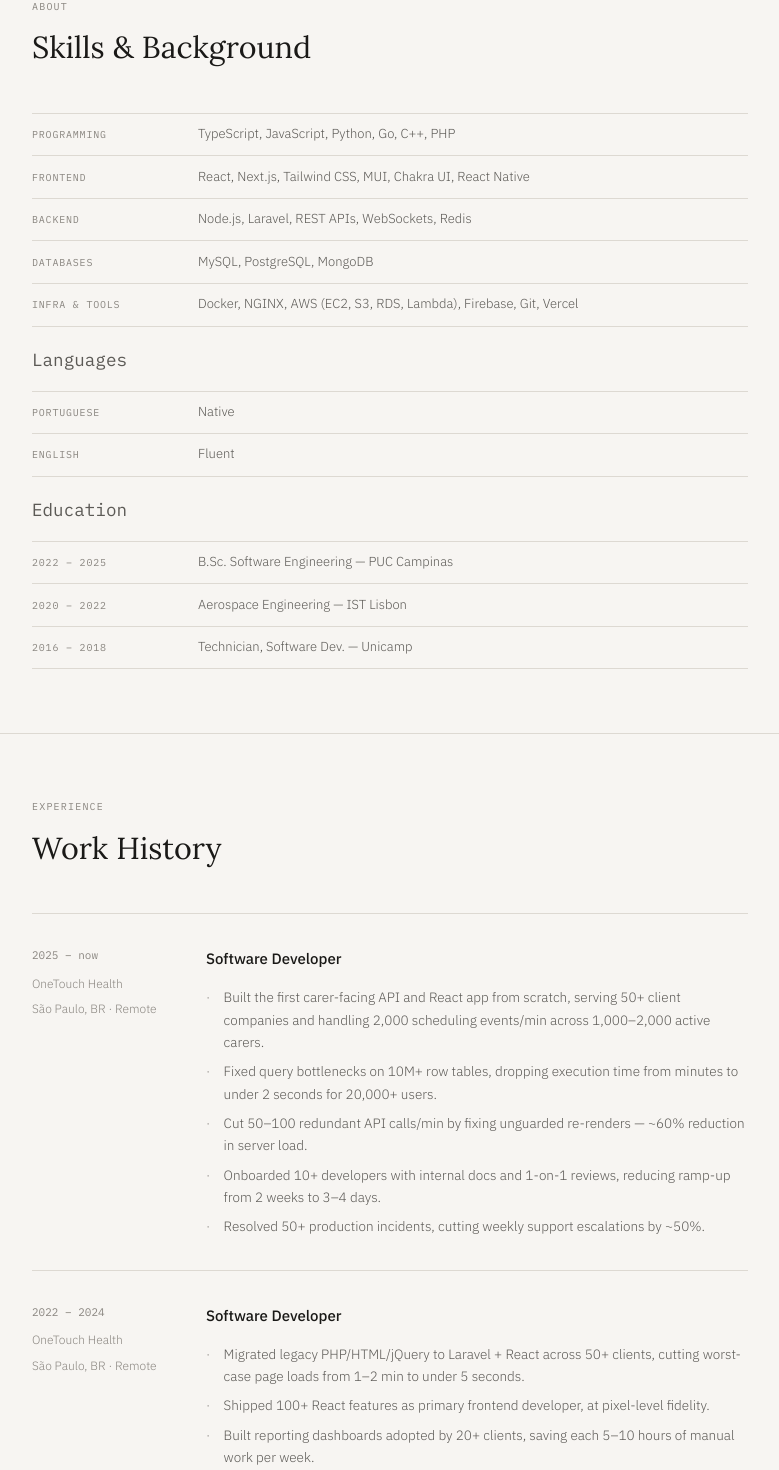
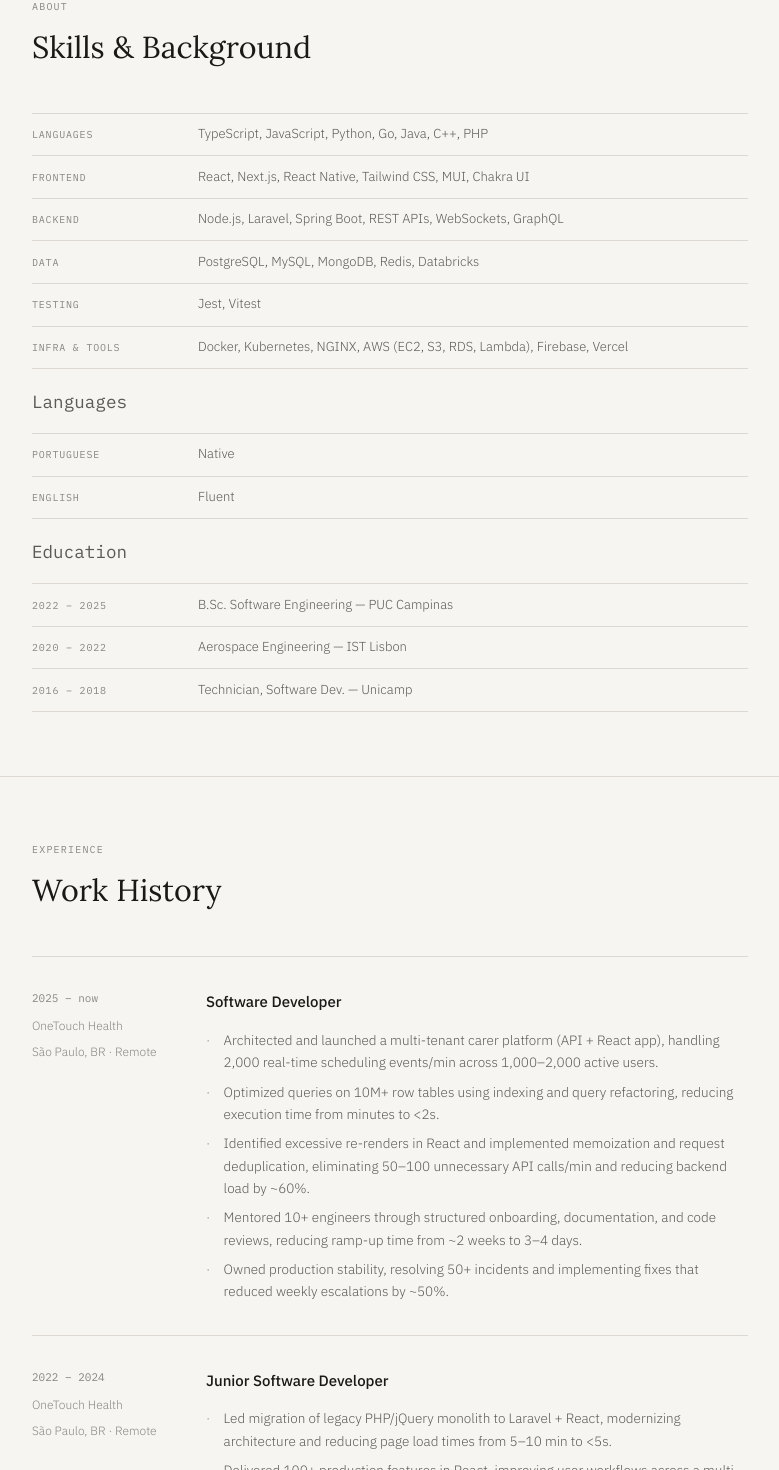
Before and after one commit to gabrielhsdev/gabrielhsdev.github.io, a React (Vite) app: page / in a window 1280 px wide. Shown: the part 640-2110 px from the top of the page, without its empty margins (250-1029 px from the left). Built offline with nearby package versions, Linux system fonts and the light colour scheme.

Commit message:
update portfolio

```diff
--- a/src/App.tsx
+++ b/src/App.tsx
@@ -45,11 +45,12 @@ const DATA: Data = {
   about: "Full Stack Developer with 3+ years building and scaling web products. I work across the stack — React, TypeScript, Laravel, PostgreSQL — and care about performance, clean code, and shipping things that last.",
 
   skills: [
-    { label: "Programming",  value: "TypeScript, JavaScript, Python, Go, C++, PHP" },
-    { label: "Frontend",     value: "React, Next.js, Tailwind CSS, MUI, Chakra UI, React Native" },
-    { label: "Backend",      value: "Node.js, Laravel, REST APIs, WebSockets, Redis" },
-    { label: "Databases",    value: "MySQL, PostgreSQL, MongoDB" },
-    { label: "Infra & Tools", value: "Docker, NGINX, AWS (EC2, S3, RDS, Lambda), Firebase, Git, Vercel" },
+    { label: "Languages",    value: "TypeScript, JavaScript, Python, Go, Java, C++, PHP" },
+    { label: "Frontend",     value: "React, Next.js, React Native, Tailwind CSS, MUI, Chakra UI" },
+    { label: "Backend",      value: "Node.js, Laravel, Spring Boot, REST APIs, WebSockets, GraphQL" },
+    { label: "Data",         value: "PostgreSQL, MySQL, MongoDB, Redis, Databricks" },
+    { label: "Testing",      value: "Jest, Vitest" },
+    { label: "Infra & Tools", value: "Docker, Kubernetes, NGINX, AWS (EC2, S3, RDS, Lambda), Firebase, Vercel" },
   ],
   languages: [
     {name: "Portuguese", level: "Native"},
@@ -69,22 +70,22 @@ const DATA: Data = {
       where:   "São Paulo, BR · Remote",
       period:  "2025 – now",
       bullets: [
-        "Built the first carer-facing API and React app from scratch, serving 50+ client companies and handling 2,000 scheduling events/min across 1,000–2,000 active carers.",
-        "Fixed query bottlenecks on 10M+ row tables, dropping execution time from minutes to under 2 seconds for 20,000+ users.",
-        "Cut 50–100 redundant API calls/min by fixing unguarded re-renders — ~60% reduction in server load.",
-        "Onboarded 10+ developers with internal docs and 1-on-1 reviews, reducing ramp-up from 2 weeks to 3–4 days.",
-        "Resolved 50+ production incidents, cutting weekly support escalations by ~50%.",
+        "Architected and launched a multi-tenant carer platform (API + React app), handling 2,000 real-time scheduling events/min across 1,000–2,000 active users.",
+        "Optimized queries on 10M+ row tables using indexing and query refactoring, reducing execution time from minutes to <2s.",
+        "Identified excessive re-renders in React and implemented memoization and request deduplication, eliminating 50–100 unnecessary API calls/min and reducing backend load by ~60%.",
+        "Mentored 10+ engineers through structured onboarding, documentation, and code reviews, reducing ramp-up time from ~2 weeks to 3–4 days.",
+        "Owned production stability, resolving 50+ incidents and implementing fixes that reduced weekly escalations by ~50%.",
       ],
     },
     {
-      role:    "Software Developer",
+      role:    "Junior Software Developer",
       company: "OneTouch Health",
       where:   "São Paulo, BR · Remote",
       period:  "2022 – 2024",
       bullets: [
-        "Migrated legacy PHP/HTML/jQuery to Laravel + React across 50+ clients, cutting worst-case page loads from 1–2 min to under 5 seconds.",
-        "Shipped 100+ React features as primary frontend developer, at pixel-level fidelity.",
-        "Built reporting dashboards adopted by 20+ clients, saving each 5–10 hours of manual work per week.",
+        "Led migration of legacy PHP/jQuery monolith to Laravel + React, modernizing architecture and reducing page load times from 5–10 min to <5s.",
+        "Delivered 100+ production features in React, improving user workflows across a multi-tenant platform and maintaining pixel-perfect UI consistency.",
+        "Developed automated reporting pipelines (SQL + backend APIs) used by 20+ clients, saving 5–10 hours/week per client and eliminating manual data processing.",
       ],
     },
   ],
@@ -95,14 +96,14 @@ const DATA: Data = {
       type:  "Chrome Extension",
       badge: "400,000+ active users",
       href:  "https://github.com/code-charity/youtube",
-      desc:  "Merged 2 PRs adding features and UI improvements to one of the most popular open-source YouTube extensions.",
+      desc:  "Contributed to a Chrome extension with 400,000+ users, shipping UI and feature improvements and collaborating with maintainers on production-grade code reviews.",
     },
     {
       name:  "Rosindex",
       type:  "ROS Index",
       badge: null,
       href:  "https://github.com/ros-infrastructure/rosindex",
-      desc:  "Implemented structured GitHub issue forms, achieving 100% error reporting coverage and cleaner bug triage.",
+      desc:  "Implemented and automated structured GitHub issue forms, improving bug report quality and helping resolve 200+ issues by streamlining triage.",
     },
   ],
 };
```
